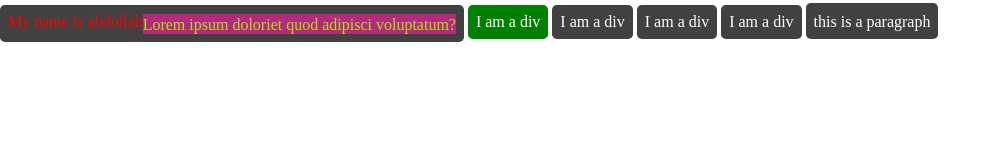
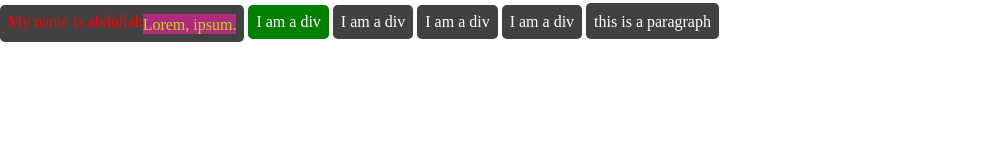
Before and after one commit to sobujhossein-byte/lesson_Project, a plain HTML site: page index.html in a window 1280 px wide. Shown: the whole page, without its empty margins (0-1001 px from the left). Drawn offline with Linux system fonts and the light colour scheme.

Commit message:
Update index.html

```diff
--- a/index.html
+++ b/index.html
@@ -12,7 +12,7 @@
     <!-- class selector example -->
     <div class="red">My name is abdullah
         <article>
-            <p>Lorem ipsum doloriet quod adipisci voluptatum?
+            <p>Lorem, ipsum.
             </p>
         </article>
 
```
